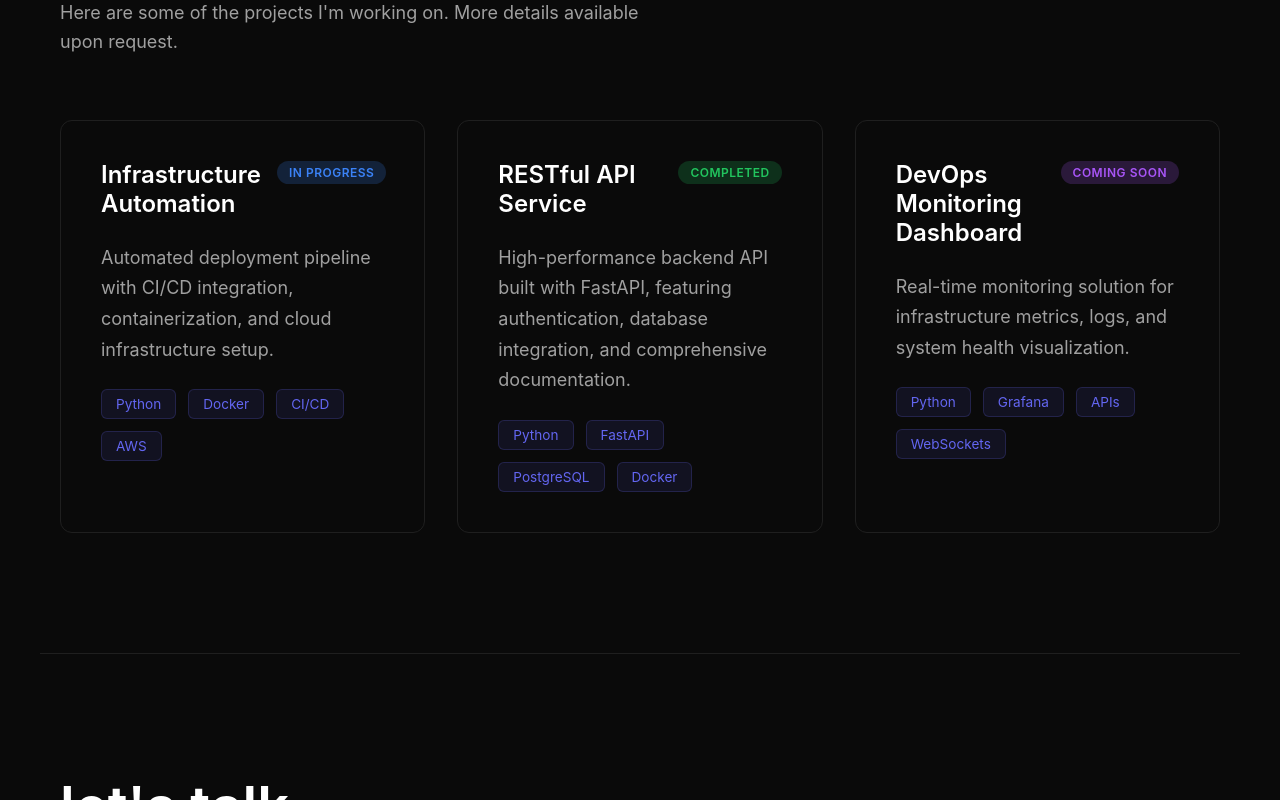
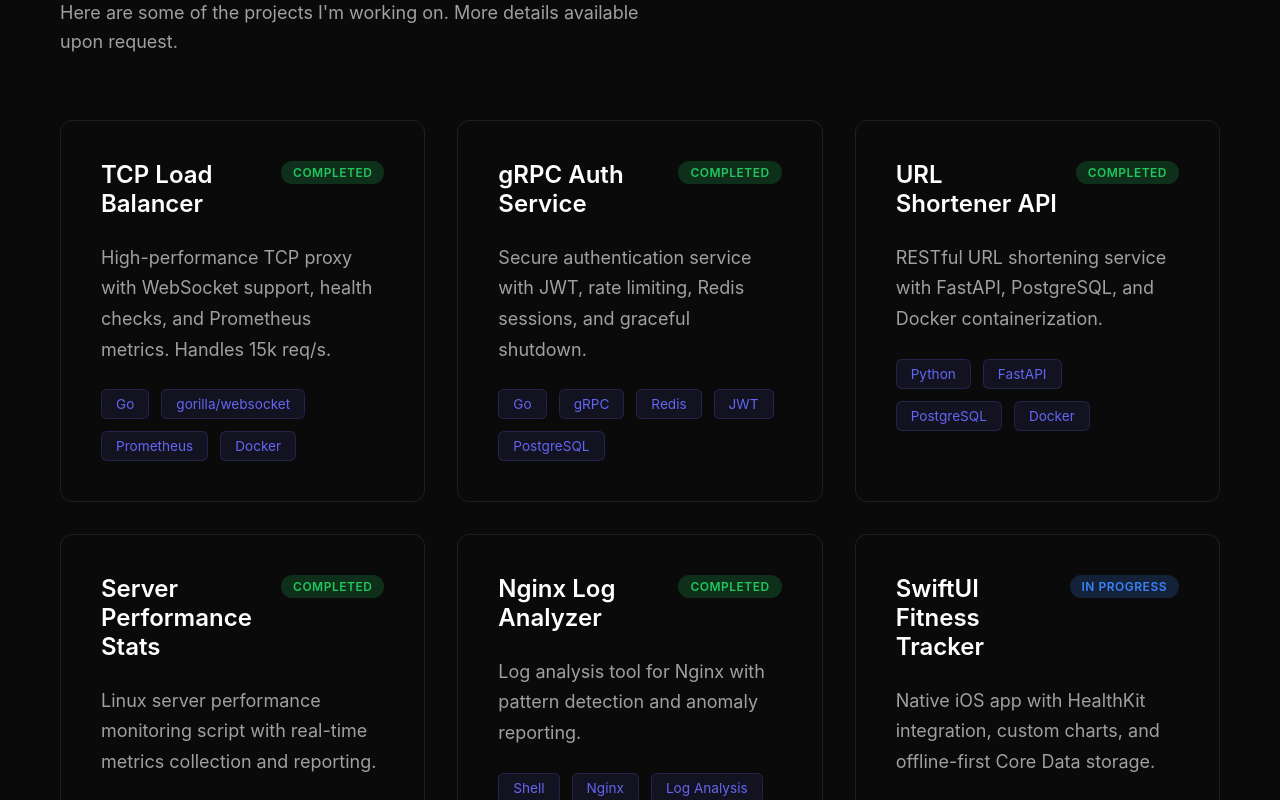
Before and after one commit to pccsen/my-website, a Next.js app: page / in a window 1280 px wide. Shown: the part 2820-3620 px from the top of the page. Built offline with nearby package versions, Linux system fonts and the light colour scheme.

Commit message:
Update project list with new entries and details

```diff
--- a/components/Projects.tsx
+++ b/components/Projects.tsx
@@ -5,24 +5,48 @@ import './Projects.css'
 
 const projects = [
   {
-    title: 'Infrastructure Automation',
-    description: 'Automated deployment pipeline with CI/CD integration, containerization, and cloud infrastructure setup.',
-    tech: ['Python', 'Docker', 'CI/CD', 'AWS'],
-    status: 'In Progress',
+    title: 'TCP Load Balancer',
+    description: 'High-performance TCP proxy with WebSocket support, health checks, and Prometheus metrics. Handles 15k req/s.',
+    tech: ['Go', 'gorilla/websocket', 'Prometheus', 'Docker'],
+    status: 'Completed',
+    link: 'https://github.com/pccsen/GO-tcp-load-balancer',
   },
   {
-    title: 'RESTful API Service',
-    description: 'High-performance backend API built with FastAPI, featuring authentication, database integration, and comprehensive documentation.',
+    title: 'gRPC Auth Service',
+    description: 'Secure authentication service with JWT, rate limiting, Redis sessions, and graceful shutdown.',
+    tech: ['Go', 'gRPC', 'Redis', 'JWT', 'PostgreSQL'],
+    status: 'Completed',
+    link: 'https://github.com/pccsen/auth-service',
+  },
+  {
+    title: 'URL Shortener API',
+    description: 'RESTful URL shortening service with FastAPI, PostgreSQL, and Docker containerization.',
     tech: ['Python', 'FastAPI', 'PostgreSQL', 'Docker'],
     status: 'Completed',
+    link: 'https://github.com/pccsen/url_shortener_product',
   },
   {
-    title: 'DevOps Monitoring Dashboard',
-    description: 'Real-time monitoring solution for infrastructure metrics, logs, and system health visualization.',
-    tech: ['Python', 'Grafana', 'APIs', 'WebSockets'],
-    status: 'Coming Soon',
+    title: 'Server Performance Stats',
+    description: 'Linux server performance monitoring script with real-time metrics collection and reporting.',
+    tech: ['Shell', 'Linux', 'Performance'],
+    status: 'Completed',
+    link: 'https://github.com/pccsen/server-performance-stats',
   },
-]
+  {
+    title: 'Nginx Log Analyzer',
+    description: 'Log analysis tool for Nginx with pattern detection and anomaly reporting.',
+    tech: ['Shell', 'Nginx', 'Log Analysis'],
+    status: 'Completed',
+    link: 'https://github.com/pccsen/nginx-log-analyzer',
+  },
+  {
+  title: 'SwiftUI Fitness Tracker',
+  description: 'Native iOS app with HealthKit integration, custom charts, and offline-first Core Data storage.',
+  tech: ['Swift', 'SwiftUI', 'HealthKit', 'Core Data'],
+  status: 'In Progress',
+  link: 'https://github.com/pccsen/fitness-tracker',
+  },
+];
 
 export default function Projects() {
   const projectsRef = useRef<HTMLElement | null>(null)
```
